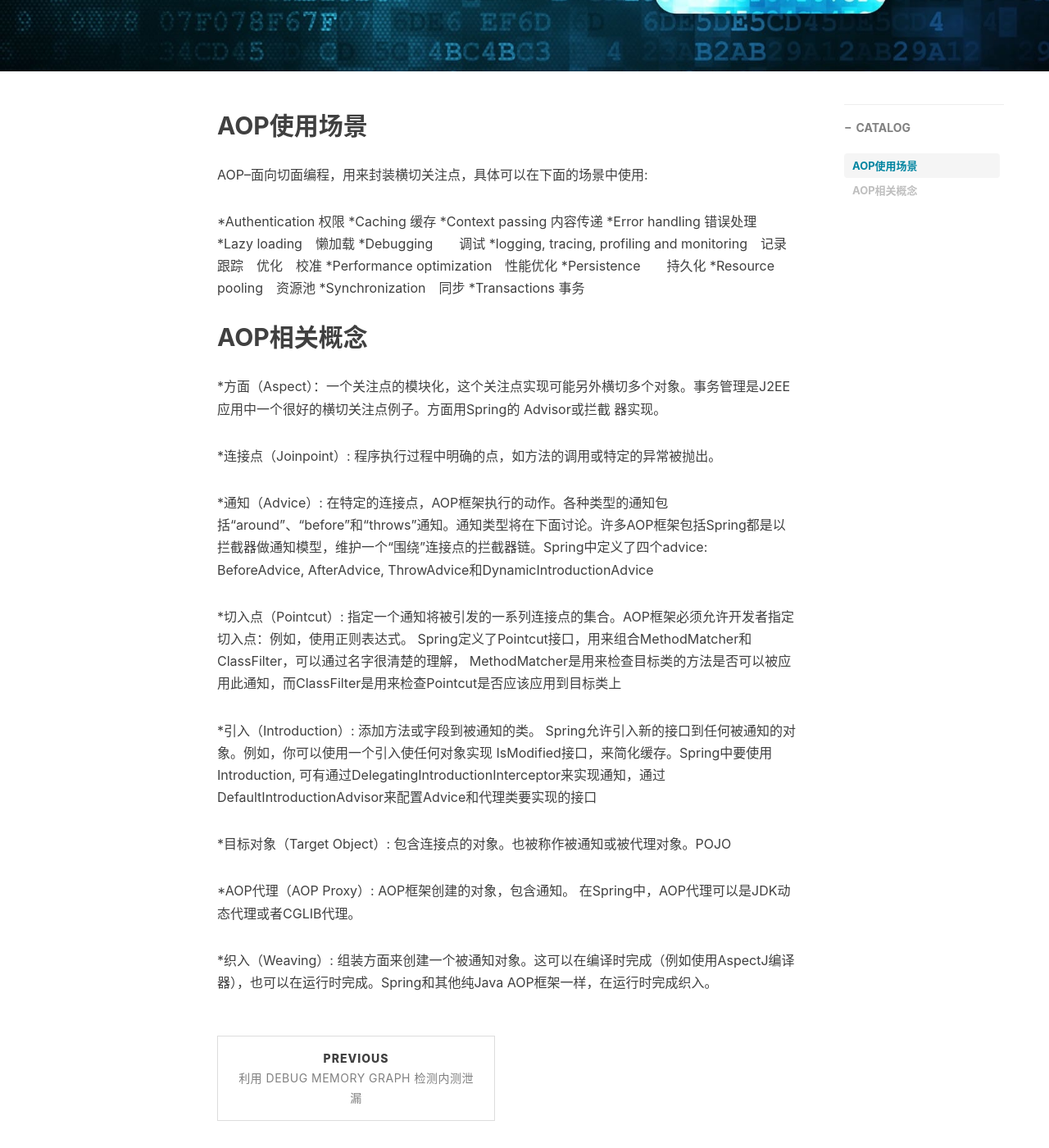
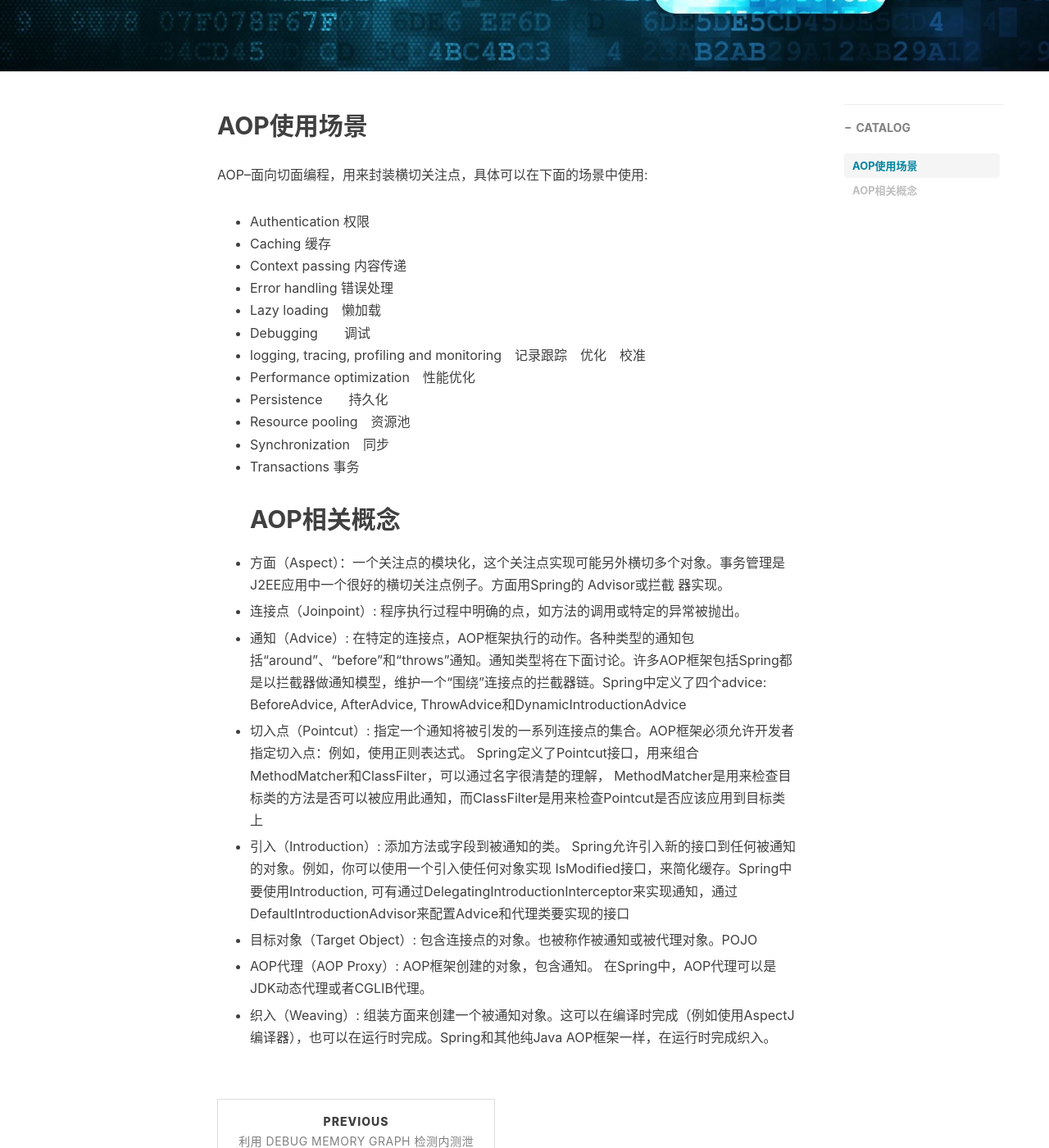
Before and after one commit to KanmaCN/KanmaCN.github.io, a Jekyll site: the page built from _posts/2017-09-13-AOP.md, in a window 1280 px wide and 1400 px high, scrolled down 436 px. Shown: the whole window at 82% size. Built offline with Jekyll 4.4.1, drawn with Linux system fonts in a browser that asks for light colours; nearby versions of some CDN libraries; comment, search, counter and statistics services are not loaded.

Commit message:
new aop.md

```diff
--- a/_posts/2017-09-13-AOP.md
+++ b/_posts/2017-09-13-AOP.md
@@ -1,9 +1,9 @@
 ---
 layout:     post
-title:      AOP使用场景和相关术语
-subtitle:   Spring中的AOP相关概念整理
-date:       2017-09-13
-author:     MK
+title:      AOP使用场景和相关术语
+subtitle:   Spring中的AOP相关概念整理
+date:       2017-09-13
+author:     MK
 header-img: img/post-bg-hacker.jpg
 catalog: true
 tags:
@@ -15,33 +15,32 @@ tags:
 
  AOP--面向切面编程，用来封装横切关注点，具体可以在下面的场景中使用:
 
-*Authentication 权限
-*Caching 缓存
-*Context passing 内容传递
-*Error handling 错误处理
-*Lazy loading　懒加载
-*Debugging　　调试
-*logging, tracing, profiling and monitoring　记录跟踪　优化　校准
-*Performance optimization　性能优化
-*Persistence　　持久化
-*Resource pooling　资源池
-*Synchronization　同步
-*Transactions 事务
-
+ - Authentication 权限
+ - Caching 缓存
+ - Context passing 内容传递
+ - Error handling 错误处理
+ - Lazy loading　懒加载
+ - Debugging　　调试
+ - logging, tracing, profiling and monitoring　记录跟踪　优化　校准
+ - Performance optimization　性能优化
+ - Persistence　　持久化
+ - Resource pooling　资源池
+ - Synchronization　同步
+ - Transactions 事务
 ## AOP相关概念
 
-*方面（Aspect）：一个关注点的模块化，这个关注点实现可能另外横切多个对象。事务管理是J2EE应用中一个很好的横切关注点例子。方面用Spring的 Advisor或拦截                器实现。
+ - 方面（Aspect）：一个关注点的模块化，这个关注点实现可能另外横切多个对象。事务管理是J2EE应用中一个很好的横切关注点例子。方面用Spring的 Advisor或拦截                器实现。
 
-*连接点（Joinpoint）: 程序执行过程中明确的点，如方法的调用或特定的异常被抛出。
+ - 连接点（Joinpoint）: 程序执行过程中明确的点，如方法的调用或特定的异常被抛出。
 
-*通知（Advice）: 在特定的连接点，AOP框架执行的动作。各种类型的通知包括“around”、“before”和“throws”通知。通知类型将在下面讨论。许多AOP框架包括Spring都是以拦截器做通知模型，维护一个“围绕”连接点的拦截器链。Spring中定义了四个advice: BeforeAdvice, AfterAdvice, ThrowAdvice和DynamicIntroductionAdvice
+ - 通知（Advice）: 在特定的连接点，AOP框架执行的动作。各种类型的通知包括“around”、“before”和“throws”通知。通知类型将在下面讨论。许多AOP框架包括Spring都是以拦截器做通知模型，维护一个“围绕”连接点的拦截器链。Spring中定义了四个advice: BeforeAdvice, AfterAdvice, ThrowAdvice和DynamicIntroductionAdvice
 
-*切入点（Pointcut）: 指定一个通知将被引发的一系列连接点的集合。AOP框架必须允许开发者指定切入点：例如，使用正则表达式。 Spring定义了Pointcut接口，用来组合MethodMatcher和ClassFilter，可以通过名字很清楚的理解， MethodMatcher是用来检查目标类的方法是否可以被应用此通知，而ClassFilter是用来检查Pointcut是否应该应用到目标类上
+ - 切入点（Pointcut）: 指定一个通知将被引发的一系列连接点的集合。AOP框架必须允许开发者指定切入点：例如，使用正则表达式。 Spring定义了Pointcut接口，用来组合MethodMatcher和ClassFilter，可以通过名字很清楚的理解， MethodMatcher是用来检查目标类的方法是否可以被应用此通知，而ClassFilter是用来检查Pointcut是否应该应用到目标类上
 
-*引入（Introduction）: 添加方法或字段到被通知的类。 Spring允许引入新的接口到任何被通知的对象。例如，你可以使用一个引入使任何对象实现 IsModified接口，来简化缓存。Spring中要使用Introduction, 可有通过DelegatingIntroductionInterceptor来实现通知，通过DefaultIntroductionAdvisor来配置Advice和代理类要实现的接口
+ - 引入（Introduction）: 添加方法或字段到被通知的类。 Spring允许引入新的接口到任何被通知的对象。例如，你可以使用一个引入使任何对象实现 IsModified接口，来简化缓存。Spring中要使用Introduction, 可有通过DelegatingIntroductionInterceptor来实现通知，通过DefaultIntroductionAdvisor来配置Advice和代理类要实现的接口
 
-*目标对象（Target Object）: 包含连接点的对象。也被称作被通知或被代理对象。POJO
+ - 目标对象（Target Object）: 包含连接点的对象。也被称作被通知或被代理对象。POJO
 
-*AOP代理（AOP Proxy）: AOP框架创建的对象，包含通知。 在Spring中，AOP代理可以是JDK动态代理或者CGLIB代理。
+ - AOP代理（AOP Proxy）: AOP框架创建的对象，包含通知。 在Spring中，AOP代理可以是JDK动态代理或者CGLIB代理。
 
-*织入（Weaving）: 组装方面来创建一个被通知对象。这可以在编译时完成（例如使用AspectJ编译器），也可以在运行时完成。Spring和其他纯Java AOP框架一样，在运行时完成织入。
+ - 织入（Weaving）: 组装方面来创建一个被通知对象。这可以在编译时完成（例如使用AspectJ编译器），也可以在运行时完成。Spring和其他纯Java AOP框架一样，在运行时完成织入。
```
